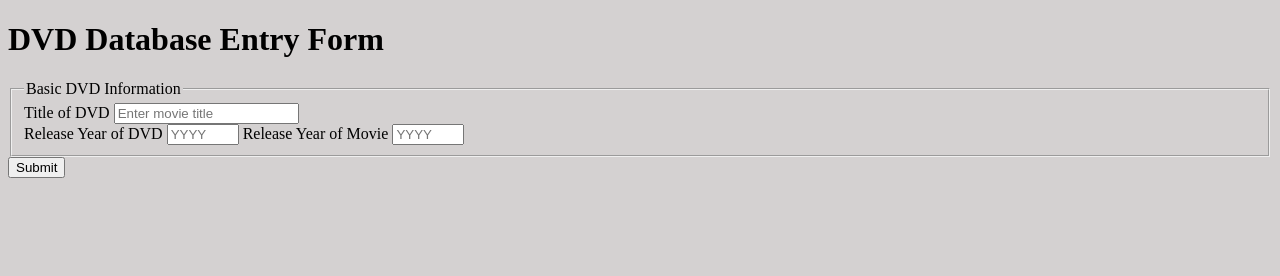
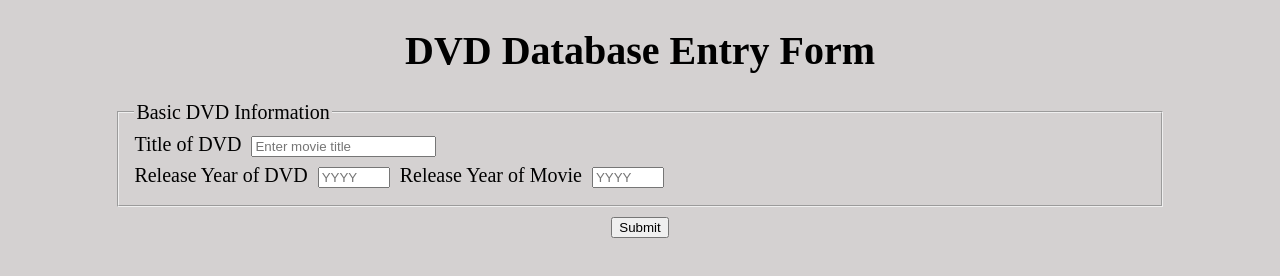
Before and after one commit to jripke74/dvddd, a website: page index.html in a window 1280 px wide. Drawn offline with Linux system fonts and the light colour scheme.

Commit message:
centered button

```diff
--- a/main.css
+++ b/main.css
@@ -1,3 +1,22 @@
 body {
   background-color: #d4d1d1;
+  font-size: 1.25rem;
 }
+
+h1 {
+  text-align: center;
+}
+
+fieldset {
+  margin: 10px auto;
+  width: 80%;
+}
+
+input {
+  margin: 5px;
+}
+
+button {
+  display: block;
+  margin: 2px auto;
+}
```
